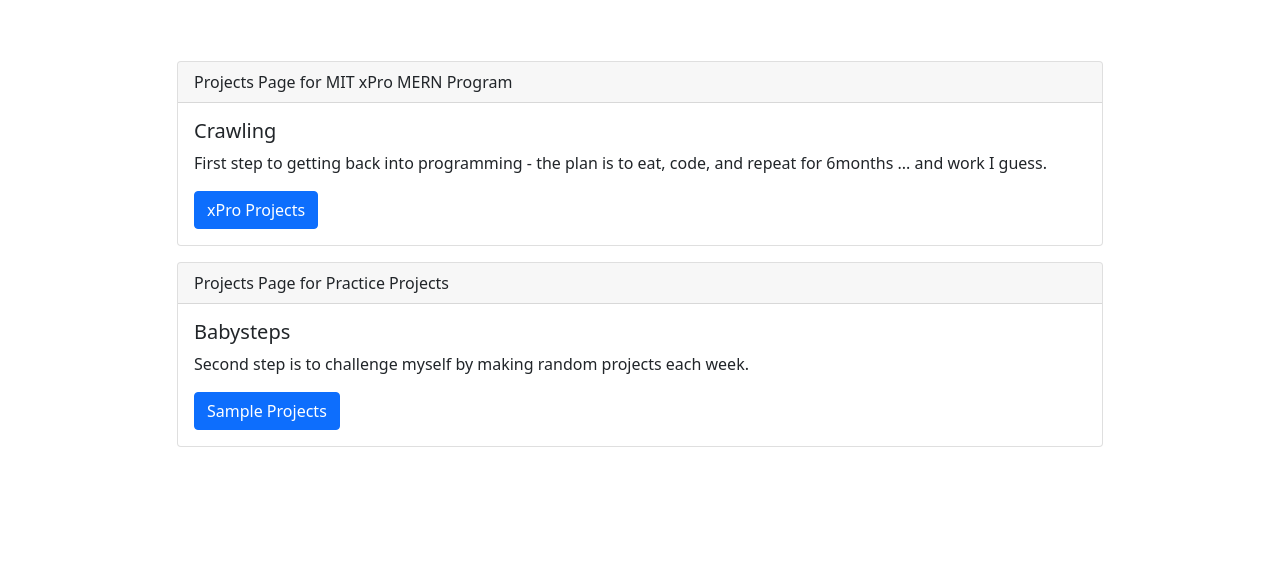
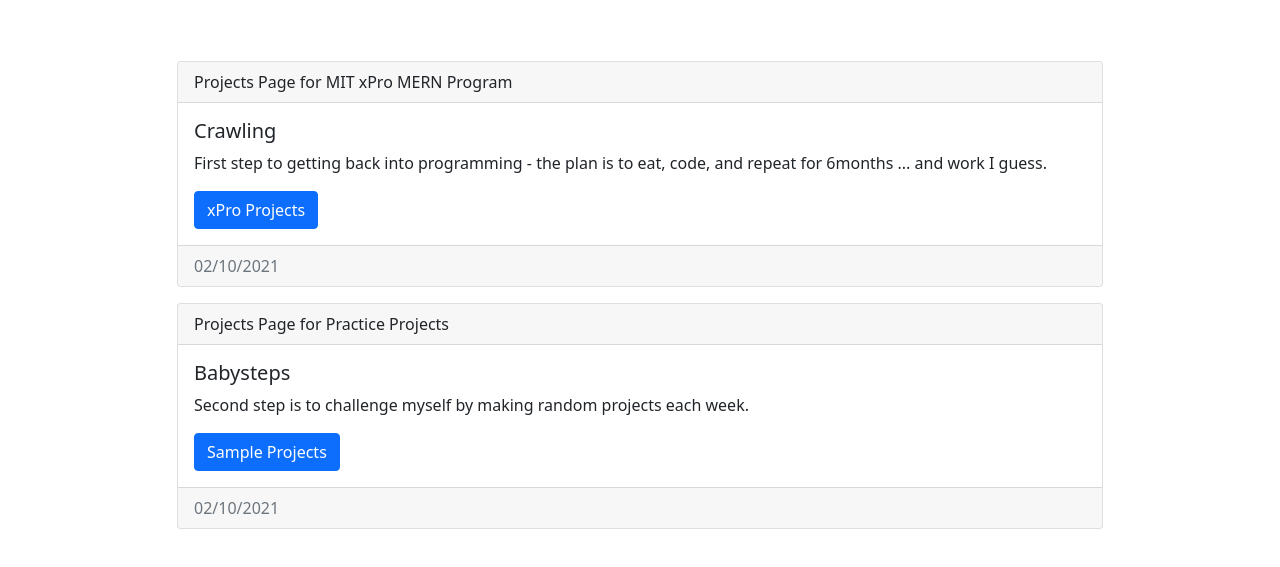
Before and after one commit to CronNinja/mern, a plain HTML site: page index.html in a window 1280 px wide. Shown: the part 223-790 px from the top of the page. Drawn offline with nearby package versions, Linux system fonts and the light colour scheme.

Commit message:
Modular Landing Page

```diff
--- a/index.html
+++ b/index.html
@@ -11,39 +11,13 @@
         <a class="navbar-brand" href="#">Dick Pruitt</a>
       </div>
     </nav>
-    <main class="container">
+    <main class="container" id="main">
       <div class="starter-template text-center py-5 px-3">
         <h1>Learn today, build tomorrow!</h1>
         <p class="lead">I am getting back into web development after almost 8 years of being away.<br/>This page is to track my journey, starting from scratch!</p>
       </div>
-      <div class="row row-cols-auto" style="justify-content: center;">
-        <div class="col-md-10" style="padding-bottom: 1rem;">
-          <div class="card">
-            <div class="card-header">
-              Projects Page for MIT xPro MERN Program
-            </div>
-            <div class="card-body">
-              <h5 class="card-title">Crawling</h5>
-              <p class="card-text">First step to getting back into programming - the plan is to eat, code, and repeat for 6months ... and work I guess.</p>
-              <a href="projects/index.html" class="btn btn-primary">xPro Projects</a>
-            </div>
-          </div>
-        </div>
-        <div class="col-md-10" style="padding-bottom: 1rem;">
-          <div class="card">
-            <div class="card-header">
-              Projects Page for Practice Projects
-            </div>
-            <div class="card-body">
-              <h5 class="card-title">Babysteps</h5>
-              <p class="card-text">Second step is to challenge myself by making random projects each week.</p>
-              <a href="projects/practice.html" class="btn btn-primary">Sample Projects</a>
-            </div>
-          </div>
-        </div>
-      </div>
     </main>
 </body>
 <script src="https://cdn.jsdelivr.net/npm/bootstrap@5.0.0-beta1/dist/js/bootstrap.bundle.min.js" integrity="sha384-ygbV9kiqUc6oa4msXn9868pTtWMgiQaeYH7/t7LECLbyPA2x65Kgf80OJFdroafW" crossorigin="anonymous"></script>
-
+<script type="module" src="./js/main.js"></script>
 </html>
--- /dev/null
+++ b/js/data.js
@@ -0,0 +1,36 @@
+let landingPage = [
+  {
+    name: "mern",
+    html: {
+      header: "Projects Page for MIT xPro MERN Program",
+      title: "Crawling",
+      text: "First step to getting back into programming - the plan is to eat, code, and repeat for 6months ... and work I guess.",
+      footer: "02/10/2021",
+      buttons: [
+        {
+          link: "projects/",
+          text: "xPro Projects",
+          color: "primary"
+        }
+      ]
+    }
+  },
+  {
+    name: "practice",
+    html: {
+      header: "Projects Page for Practice Projects",
+      title: "Babysteps",
+      text: "Second step is to challenge myself by making random projects each week.",
+      footer: "02/10/2021",
+      buttons: [
+        {
+          link: "projects/practice.html",
+          text: "Sample Projects",
+          color: "primary"
+        }
+      ]
+    }
+  }
+];
+
+export { landingPage }
--- /dev/null
+++ b/js/main.js
@@ -0,0 +1,5 @@
+import { createCard } from "../modules/card.js";
+import { landingPage } from "./data.js";
+
+
+createCard("main", landingPage);
--- /dev/null
+++ b/modules/card.js
@@ -0,0 +1,43 @@
+function createCard(parent, data){
+  data.forEach(card => { makeCard(parent, card); });
+}
+function makeCard(parent, data){
+  let initHtml = initCard(data.name);
+  let card = document.createElement("div");
+  document.getElementById(parent).append(card);
+  let cardHtml = data.html;
+  card.innerHTML = initHtml;
+  for (const key in cardHtml) {
+    if (cardHtml[key]) {
+      if(key === "buttons"){
+        for ( const k in cardHtml.buttons ){
+          document.getElementById("card-buttons-" + data.name).innerHTML += makeButton(cardHtml.buttons[k]);
+        }
+      } else {
+        console.log(key);
+        document.getElementById("card-" + key + "-" + data.name).innerText += cardHtml[key];
+      }
+    }
+  }
+}
+function makeButton(button){
+  return `<a href="${ button.link }" class="btn btn-${ button.color }">${ button.text }</a>`;
+}
+function initCard(name){
+  return `
+      <div class="row row-cols-auto" style="justify-content: center;" id="card-div-${ name }">
+      <div class="col-md-10" style="padding-bottom: 1rem;">
+        <div class="card" id="card-${ name }">
+          <div class="card-header" id="card-header-${ name }"></div>
+          <div class="card-body" id="card-body-${ name }">
+            <h5 class="card-title" id="card-title-${ name }"></h5>
+            <p class="card-text" id="card-text-${ name }"></p>
+            <div id="card-buttons-${ name }"></div>
+          </div>
+          <div class="card-footer text-muted" id="card-footer-${ name }"></div>
+        </div>
+      </div>
+  `;
+}
+
+export { createCard }
```
Also changed, not shown: images/background.jpeg (deleted), images/bio.jpg (deleted).
